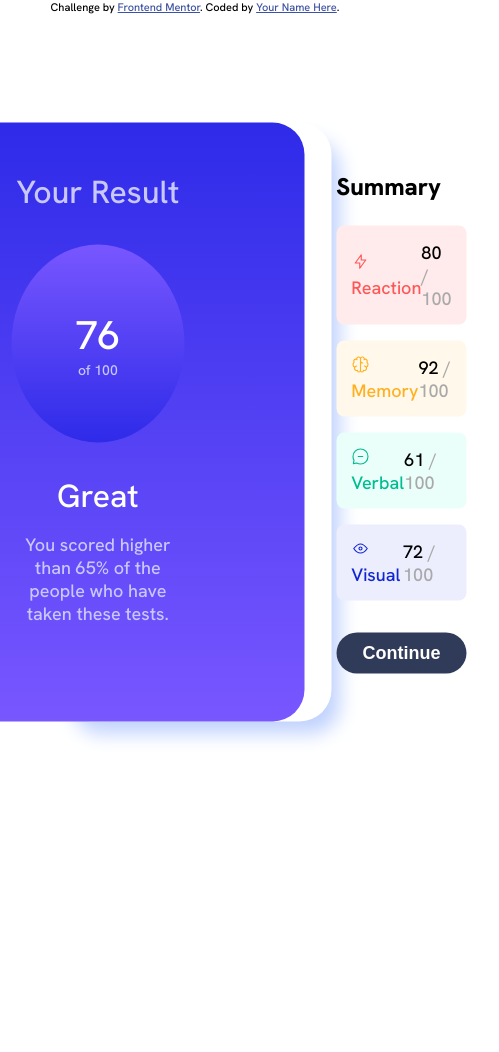
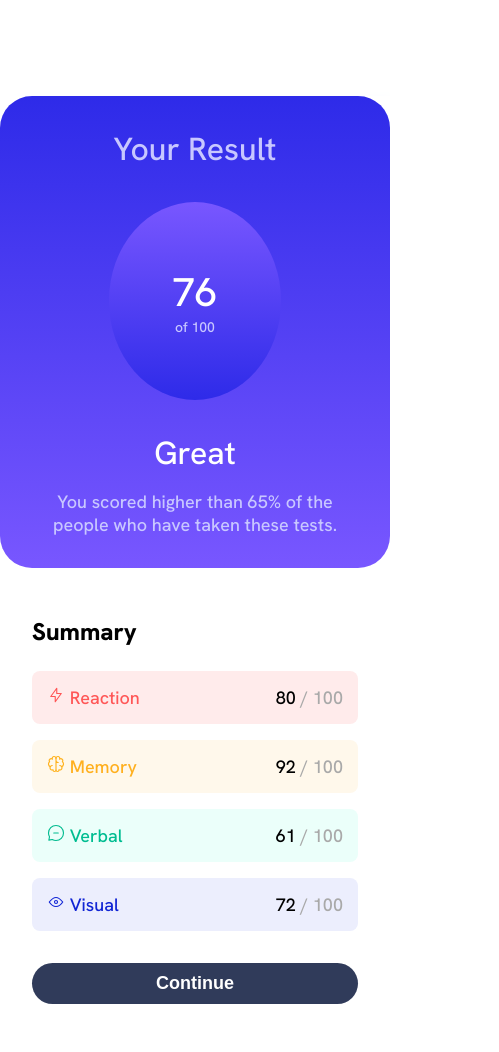
Before and after one commit to Aayush895/Results-Summary-Component, a plain HTML site: page index.html in a window 390 px wide. Shown: the whole page, 499 px wide, since content can reach past the window. Before the commit the page ends 844 px from the top, so only its background shows below. Drawn offline with Linux system fonts and the light colour scheme.

Commit message:
Minor Changes to the code

```diff
--- a/index.html
+++ b/index.html
@@ -12,18 +12,6 @@
   <link rel="preconnect" href="https://fonts.gstatic.com" crossorigin>
   <link href="https://fonts.googleapis.com/css2?family=Hanken+Grotesk:wght@500;700;800&display=swap" rel="stylesheet">
   <title>Frontend Mentor | Results summary component</title>
-
-  <!-- Feel free to remove these styles or customise in your own stylesheet 👍 -->
-  <style>
-    .attribution {
-      font-size: 11px;
-      text-align: center;
-    }
-
-    .attribution a {
-      color: hsl(228, 45%, 44%);
-    }
-  </style>
 </head>
 
 <body>
@@ -58,11 +46,6 @@
       <button>Continue</button>
     </div>
   </div>
-
-  <div class="attribution">
-    Challenge by <a href="https://www.frontendmentor.io?ref=challenge" target="_blank">Frontend Mentor</a>.
-    Coded by <a href="#">Your Name Here</a>.
-  </div>
 </body>
 
 </html>
--- a/styles.css
+++ b/styles.css
@@ -27,11 +27,12 @@ body {
   font-size: 18px;
 }
 
+/* Desktop Mode */
+
 /* result-summary-body (Outer body / Outer div) */
 
 #result-summary-body {
   display: grid;
-  /* grid-template-columns: repeat(2, 4fr); */
   grid-template-columns: 3fr 3fr;
   justify-content: center;
   position: absolute;
@@ -139,3 +140,18 @@ body {
   margin-top: 1rem;
   border: none;
 }
+
+/* Mobile Mode */
+@media (max-width: 820px) {
+  #result-summary-body {
+    display: grid;
+    grid-template-columns: repeat(1, auto);
+    width: 100%;
+    top: 68%;
+    border-radius: 0;
+  }
+
+  .result-component {
+    padding: 2rem;
+  }
+}
```
